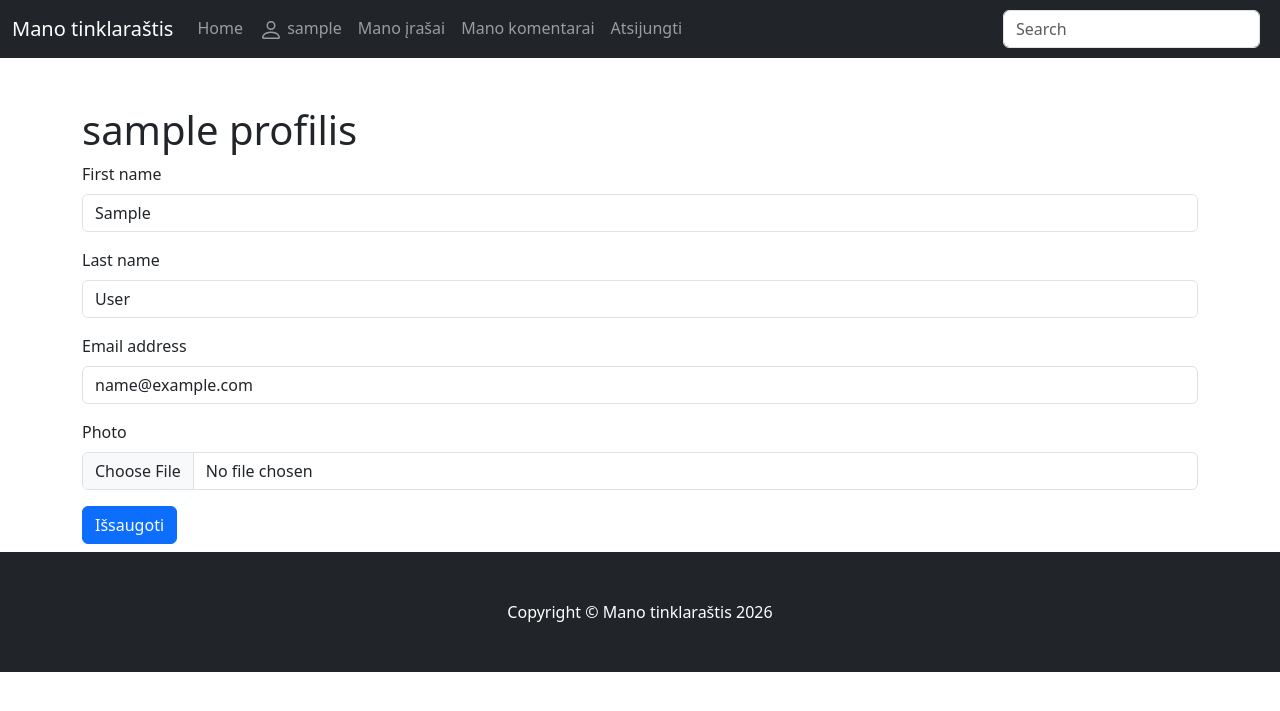
After one commit to DonatasNoreika/blog_20260727, a Django app: page /profile/ in a window 1280 px wide. The commit adds this page. Shown: the top 711 px of the page. Run offline with Django 5.2, Linux system fonts and the light colour scheme; the visitor is signed in with stand-in values (Sample User, id 1); some libraries are stand-ins or nearby versions.

Commit message:
+Sukurti profilio puslapį, kuriame vartotojas galėtų prisegti savo nuotrauką

```diff
--- a/mysite/blog/models.py
+++ b/mysite/blog/models.py
@@ -2,11 +2,25 @@ from django.contrib.auth.models import User
 from django.db import models
 from tinymce.models import HTMLField
 from django.contrib.auth.models import AbstractUser
+from PIL import Image
 
 # Create your models here.
 
 class CustomUser(AbstractUser):
     photo = models.ImageField(upload_to="profile_pics", null=True, blank=True)
+
+    def save(self, *args, **kwargs):
+        super().save(*args, **kwargs)
+        if self.photo:
+            img = Image.open(self.photo.path)
+            min_side = min(img.width, img.height)
+            left = (img.width - min_side) // 2
+            top = (img.height - min_side) // 2
+            right = left + min_side
+            bottom = top + min_side
+            img = img.crop((left, top, right, bottom))
+            img = img.resize((300, 300), Image.LANCZOS)
+            img.save(self.photo.path)
 
 class Post(models.Model):
     title = models.CharField()
--- a/mysite/blog/templates/base.html
+++ b/mysite/blog/templates/base.html
@@ -27,7 +27,7 @@
                     <a class="nav-link" href="{% url 'posts' %}">Home</a>
                 </li>
                 {% if user.is_authenticated %}
-                <li class="nav-item"><a class="nav-link" href="">
+                <li class="nav-item"><a class="nav-link" href="{% url 'profile' %}">
                       <svg class="bi bi-person" width="1.5em" height="1.5em" viewBox="0 0 16 16" fill="currentColor" xmlns="http://www.w3.org/2000/svg">
                         <path fill-rule="evenodd" d="M13 14s1 0 1-1-1-4-6-4-6 3-6 4 1 1 1 1h10zm-9.995-.944v-.002.002zM3.022 13h9.956a.274.274 0 00.014-.002l.008-.002c-.001-.246-.154-.986-.832-1.664C11.516 10.68 10.289 10 8 10c-2.29 0-3.516.68-4.168 1.332-.678.678-.83 1.418-.832 1.664a1.05 1.05 0 00.022.004zm9.974.056v-.002.002zM8 7a2 2 0 100-4 2 2 0 000 4zm3-2a3 3 0 11-6 0 3 3 0 016 0z" clip-rule="evenodd"/>
                       </svg>
--- /dev/null
+++ b/mysite/blog/templates/profile.html
@@ -0,0 +1,14 @@
+{% extends 'base.html' %}
+
+{% block content %}
+{% if user.photo %}
+<img class="rounded-circle" src="{{ user.photo.url }}" width="50%">
+{% endif %}
+<h1>{{ user.username }} profilis</h1>
+<form method="post" class="mb-2" enctype="multipart/form-data">
+    {% csrf_token %}
+    {% load crispy_forms_tags %}
+    {{ form | crispy }}
+    <button type="submit" class="btn btn-primary">Išsaugoti</button>
+</form>
+{% endblock %}
--- a/mysite/blog/urls.py
+++ b/mysite/blog/urls.py
@@ -7,4 +7,5 @@ urlpatterns = [
     path('search/', views.search, name='search'),
     path('myposts/', views.MyPostListView.as_view(), name="my_posts"),
     path('mycomments/', views.MyCommentListView.as_view(), name="my_comments"),
+    path('profile/', views.UserUpdateView.as_view(), name="profile"),
 ]
--- a/mysite/blog/views.py
+++ b/mysite/blog/views.py
@@ -1,6 +1,8 @@
 from django.contrib.auth.mixins import LoginRequiredMixin
 from django.shortcuts import render
-from .models import Post, Comment
+from django.urls import reverse_lazy
+
+from .models import Post, Comment, CustomUser
 from django.views import generic
 from django.db.models import Q
 
@@ -56,3 +58,13 @@ class MyCommentListView(LoginRequiredMixin, generic.ListView):
 
     def get_queryset(self):
         return Comment.objects.filter(author=self.request.user)
+
+
+class UserUpdateView(LoginRequiredMixin, generic.UpdateView):
+    model = CustomUser
+    fields = ['first_name', 'last_name', 'email', 'photo']
+    template_name = "profile.html"
+    success_url = reverse_lazy('profile')
+
+    def get_object(self, queryset = ...):
+        return self.request.user
```
